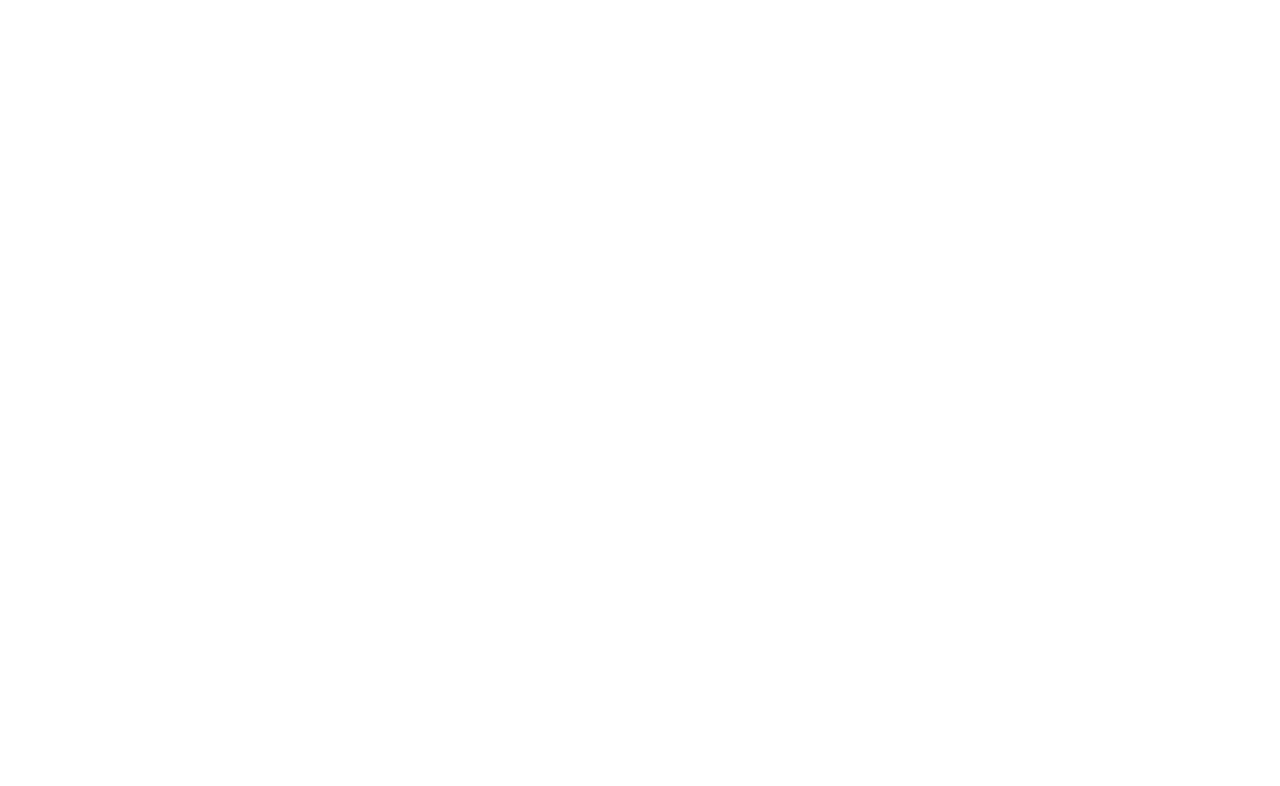
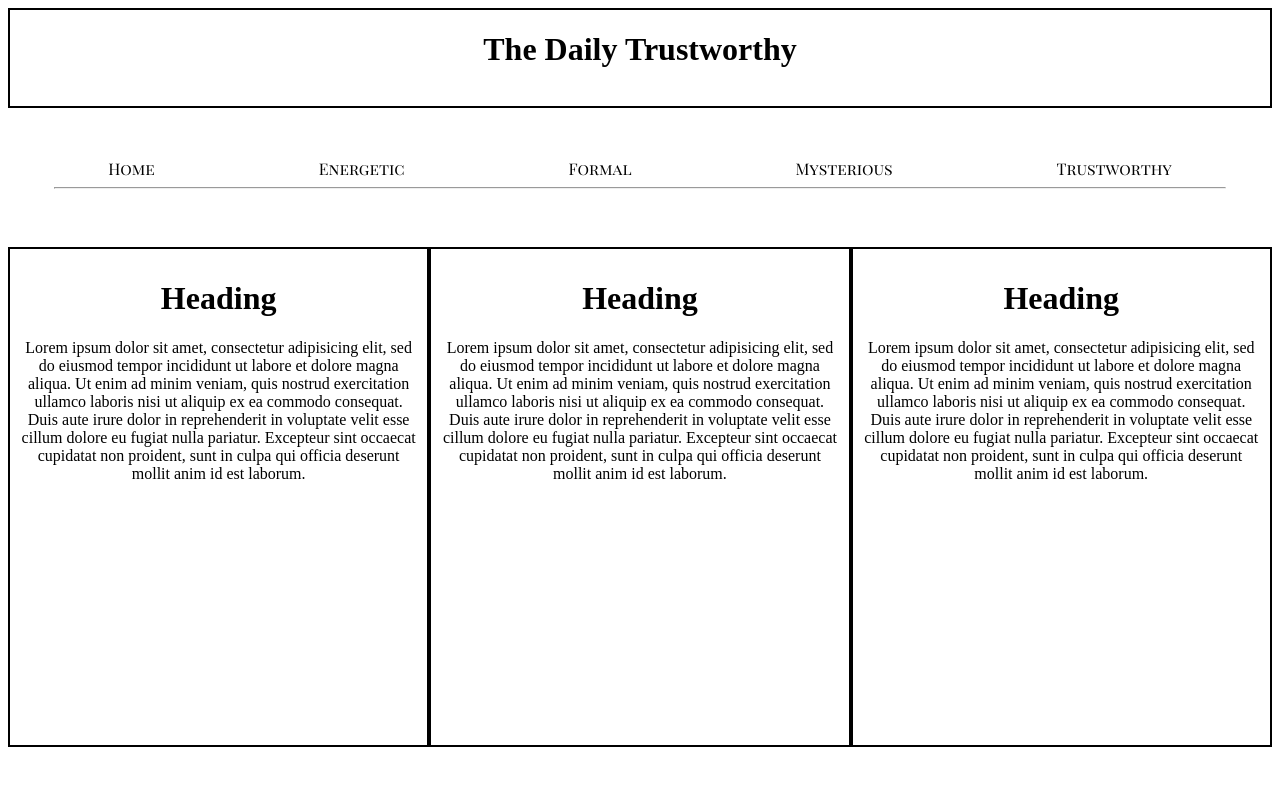
Before and after one commit to kiefergallant/TeamKuolKieferAntonDani, a plain HTML site: page kiefer/trustworthy.html in a window 1280 px wide. Drawn offline with Linux system fonts and the light colour scheme.

Commit message:
finish trustworthy page

```diff
--- /dev/null
+++ b/kiefer/css/trustworthy-style.css
@@ -0,0 +1,56 @@
+* {
+  box-sizing: border-box;
+}
+
+.main-heading {
+  background: white;
+  width: 100%;
+  height: 100px;
+  text-align: center;
+  padding: 0 50px 50px 50px;
+  margin-left: auto;
+  margin-right: auto;
+  margin-bottom: 50px;
+  display: inline-block;
+  border-left: 60px solid white;
+  border-right: 60px solid white;
+  border: 2px solid black;
+}
+
+li a {
+  text-decoration: none;
+  padding: 0px 80px 20px 80px;
+  color: black;
+}
+
+.nav {
+  margin: 0;
+  padding: 0;
+  text-align: center;
+}
+
+.nav li {
+  display: inline;
+}
+
+#hr {
+  width: 92.7%;
+}
+
+.column {
+  float: left;
+  width: 33.33%;
+  padding: 10px;
+  height: 500px;
+  text-align: center;
+  border: 2px solid black;
+  margin-top: 50px;
+}
+
+li {
+  font-family: "Playfair Display SC", serif;
+}
+
+a:hover {
+  border: 2px solid black;
+}
--- a/kiefer/trustworthy.html
+++ b/kiefer/trustworthy.html
@@ -1,10 +1,68 @@
 <!DOCTYPE html>
 <html lang="en" dir="ltr">
   <head>
-    <meta charset="utf-8">
+    <meta charset="utf-8" />
     <title>Trustworthy Page</title>
+    <link rel="stylesheet" href="./css/trustworthy-style.css" />
+    <link
+      href="https://fonts.googleapis.com/css?family=Playfair+Display|Playfair+Display+SC"
+      rel="stylesheet"
+    />
   </head>
   <body>
+    <header>
+      <div class="main-heading"><h1>The Daily Trustworthy</h1></div>
 
+      <nav>
+        <ul class="nav">
+          <li class="home"><a href="../index.html">Home</a></li>
+          <li><a href="energetic.html">Energetic</a></li>
+          <li><a href="formal.html">Formal</a></li>
+          <li><a href="mysterious.html">Mysterious</a></li>
+          <li><a href="trustworthy.html">Trustworthy</a></li>
+        </ul>
+      </nav>
+    </header>
+
+    <hr id="hr" />
+
+    <div class="row">
+      <div class="column" style="background-color:white;">
+        <h1>Heading</h1>
+        <p>
+          Lorem ipsum dolor sit amet, consectetur adipisicing elit, sed do
+          eiusmod tempor incididunt ut labore et dolore magna aliqua. Ut enim ad
+          minim veniam, quis nostrud exercitation ullamco laboris nisi ut
+          aliquip ex ea commodo consequat. Duis aute irure dolor in
+          reprehenderit in voluptate velit esse cillum dolore eu fugiat nulla
+          pariatur. Excepteur sint occaecat cupidatat non proident, sunt in
+          culpa qui officia deserunt mollit anim id est laborum.
+        </p>
+      </div>
+      <div class="column" style="background-color:white;">
+        <h1>Heading</h1>
+        <p>
+          Lorem ipsum dolor sit amet, consectetur adipisicing elit, sed do
+          eiusmod tempor incididunt ut labore et dolore magna aliqua. Ut enim ad
+          minim veniam, quis nostrud exercitation ullamco laboris nisi ut
+          aliquip ex ea commodo consequat. Duis aute irure dolor in
+          reprehenderit in voluptate velit esse cillum dolore eu fugiat nulla
+          pariatur. Excepteur sint occaecat cupidatat non proident, sunt in
+          culpa qui officia deserunt mollit anim id est laborum.
+        </p>
+      </div>
+      <div class="column" style="background-color:white;">
+        <h1>Heading</h1>
+        <p>
+          Lorem ipsum dolor sit amet, consectetur adipisicing elit, sed do
+          eiusmod tempor incididunt ut labore et dolore magna aliqua. Ut enim ad
+          minim veniam, quis nostrud exercitation ullamco laboris nisi ut
+          aliquip ex ea commodo consequat. Duis aute irure dolor in
+          reprehenderit in voluptate velit esse cillum dolore eu fugiat nulla
+          pariatur. Excepteur sint occaecat cupidatat non proident, sunt in
+          culpa qui officia deserunt mollit anim id est laborum.
+        </p>
+      </div>
+    </div>
   </body>
 </html>
```
Also changed, not shown: 2 other files.
